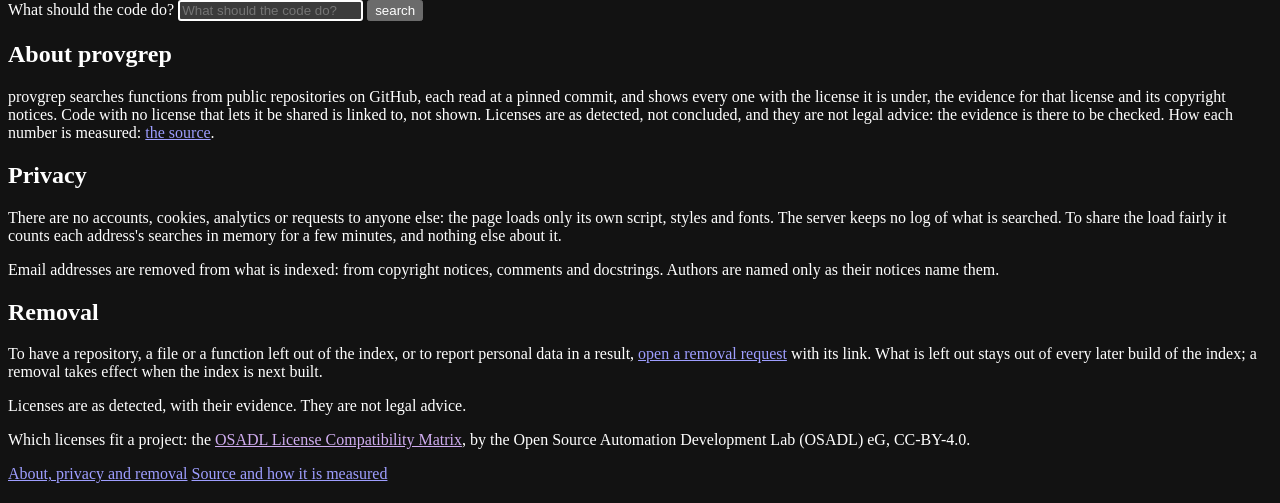
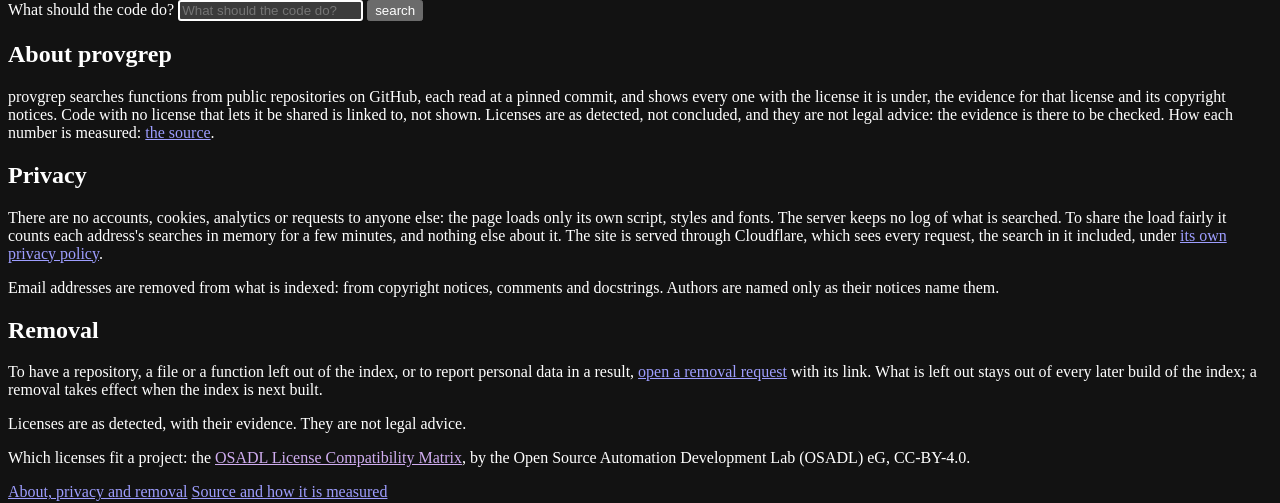
Before and after one commit to jjaroztegi/provgrep, a Python web app: template src/provgrep/templates/about.html in a window 1280 px wide. Shown: the part 44-547 px from the top of the page. Run offline with Jinja, Linux system fonts and the light colour scheme; the template is opened without the code that fills it, so the values that code supplies are empty.

Commit message:
fix(site): say on the about page that Cloudflare sees searches (#47)
## Problem

The about page says the server keeps no log of what is searched, which
is true of the server, but the site is served through Cloudflare, and a
search is in the address of every request it passes on. A reader would
take the page to mean nobody sees their searches.

## Change

One sentence in the Privacy section: the site goes through Cloudflare,
which sees every request, the search included, under its own privacy
policy (linked). The about page's test checks for it, so it is not
dropped by accident.

CodeRabbit's path instruction flagged any host a published file names,
which the docs' links to GitHub and Hugging Face already did. It now
names what is private: the machines the site runs on or an index is
built on, users, home directories, addresses, credentials and private
notes.

## Verification

`uv run pytest tests/test_server.py`: 8 passed. The privacy policy link
answers 200.

```diff
--- a/src/provgrep/templates/about.html
+++ b/src/provgrep/templates/about.html
@@ -11,7 +11,7 @@
   {% endif %}
 
   <h2>Privacy</h2>
-  <p>There are no accounts, cookies, analytics or requests to anyone else: the page loads only its own script, styles and fonts. The server keeps no log of what is searched. To share the load fairly it counts each address's searches in memory for a few minutes, and nothing else about it.</p>
+  <p>There are no accounts, cookies, analytics or requests to anyone else: the page loads only its own script, styles and fonts. The server keeps no log of what is searched. To share the load fairly it counts each address's searches in memory for a few minutes, and nothing else about it. The site is served through Cloudflare, which sees every request, the search in it included, under <a href="https://www.cloudflare.com/privacypolicy/">its own privacy policy</a>.</p>
   <p>Email addresses are removed from what is indexed: from copyright notices, comments and docstrings. Authors are named only as their notices name them.</p>
 
   <h2>Removal</h2>
```
Also changed, not shown: tests/test_server.py (+1 -0 lines), .coderabbit.yaml.
